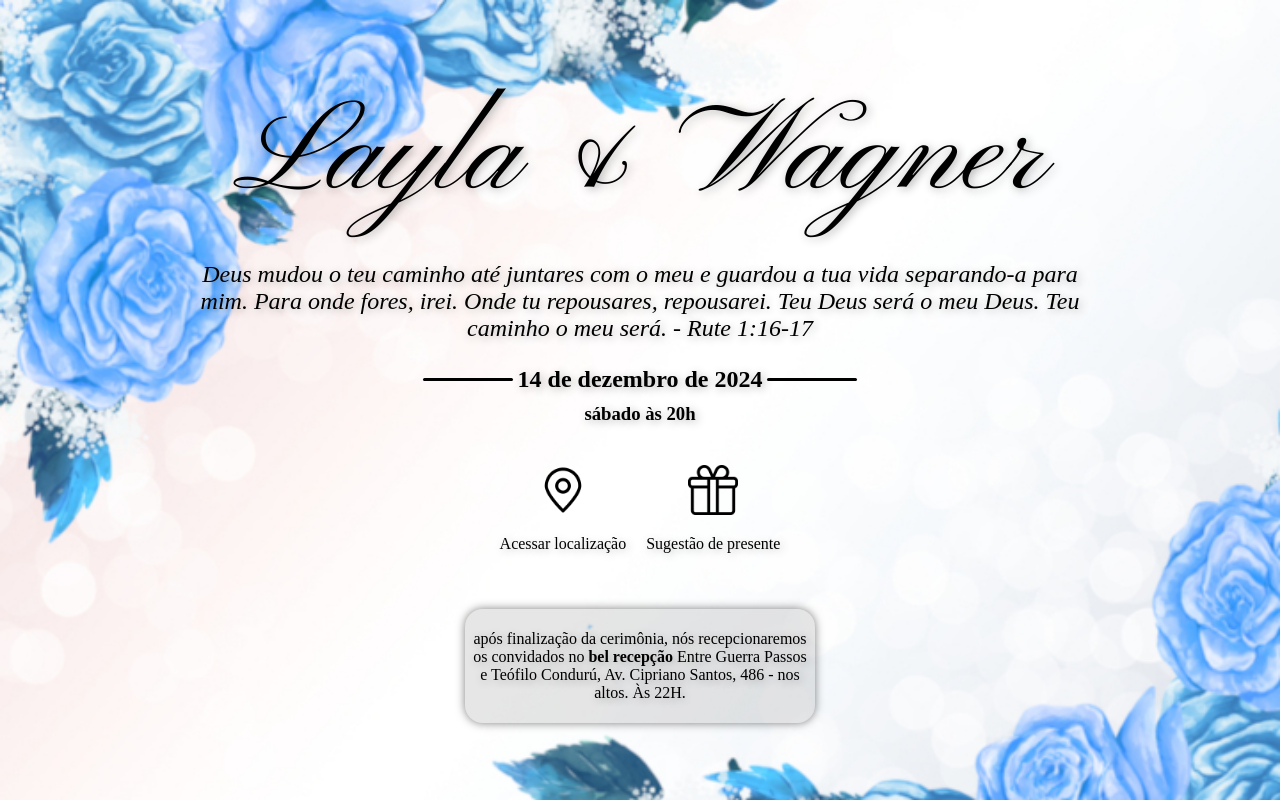
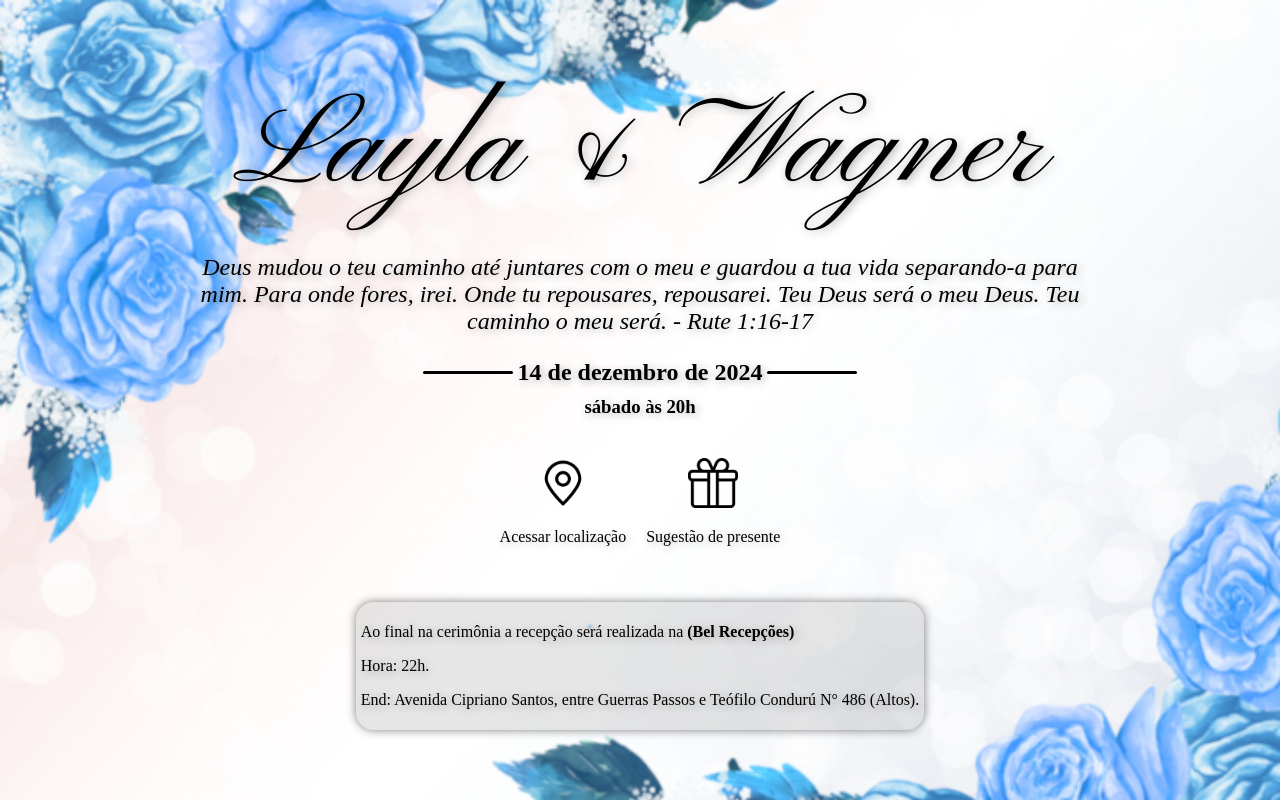
Before and after one commit to ConviteLayla/conviteLy, a plain HTML site: page index.html in a window 1280 px wide. Drawn offline with Linux system fonts and the light colour scheme.

Commit message:
Add files via upload

```diff
--- a/index.html
+++ b/index.html
@@ -43,7 +43,9 @@
             <div class="alert">
                 <a href="https://maps.app.goo.gl/BMgqxn83q6AuoHGj8">
                     <div class="contain-alert">
-                        <p>após finalização da cerimônia, nós recepcionaremos os convidados no <strong>bel recepção</strong> Entre Guerra Passos e Teófilo Condurú, Av. Cipriano Santos, 486 - nos altos. Às 22H.</p>
+                        <p style="text-align: start;">Ao final na cerimônia a recepção será realizada na <strong>(Bel Recepções)</strong></p>
+                        <p>Hora: 22h.</p>
+                        <p>End: Avenida Cipriano Santos, entre Guerras Passos e Teófilo Condurú N° 486 (Altos).</p></p>
                     </div>
                 </a>
             </div>
--- a/style.css
+++ b/style.css
@@ -110,9 +110,10 @@ h3  {
     max-width: 50px;
 }
 .alert  {
-    max-width: 350px;
-    margin: auto;
-
+    display: flex;
+    justify-content: center;
+    margin-left: 10px;
+    margin-right: 10px;
 }
 
 .alert > a  {
@@ -123,7 +124,6 @@ h3  {
 
 .contain-alert  {
     background-color: rgba(128, 128, 128, 0.2);
-    text-align: center;
     padding: 5px;
     border-radius: 18px;
     box-shadow: 0px 0px 10px rgba(0, 0, 0, 0.5);
```
